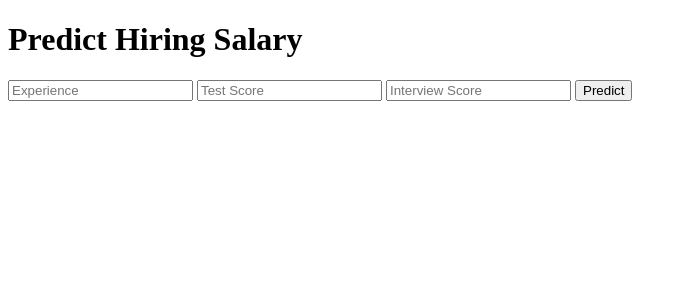
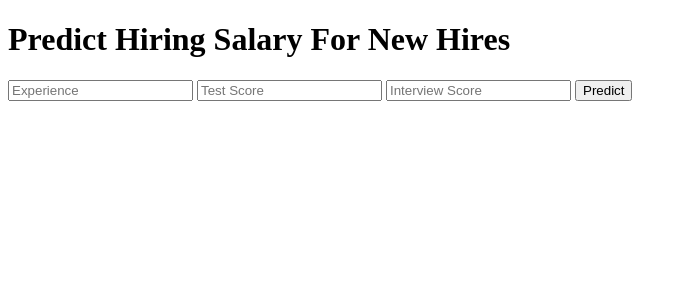
Before and after one commit to drunkenmonkey99/FlaskFW_HiringDataSet, a Flask app: page / in a window 1280 px wide. Shown: the top 300 px of the page, without its empty margins (0-687 px from the left). Run offline with Flask 2, Linux system fonts and the light colour scheme; parts of the project's set-up code (start-up, migrations or seed data) failed here and were passed over.

Commit message:
Changed HTML file

```diff
--- a/templates/index.html
+++ b/templates/index.html
@@ -13,7 +13,7 @@
 
 <body>
  <div class="login">
-	<h1>Predict Hiring Salary</h1>
+	<h1>Predict Hiring Salary For New Hires</h1>
 
      <!-- Main Input For Receiving Query to our ML -->
     <form action="{{ url_for('predict')}}"method="post">
```
